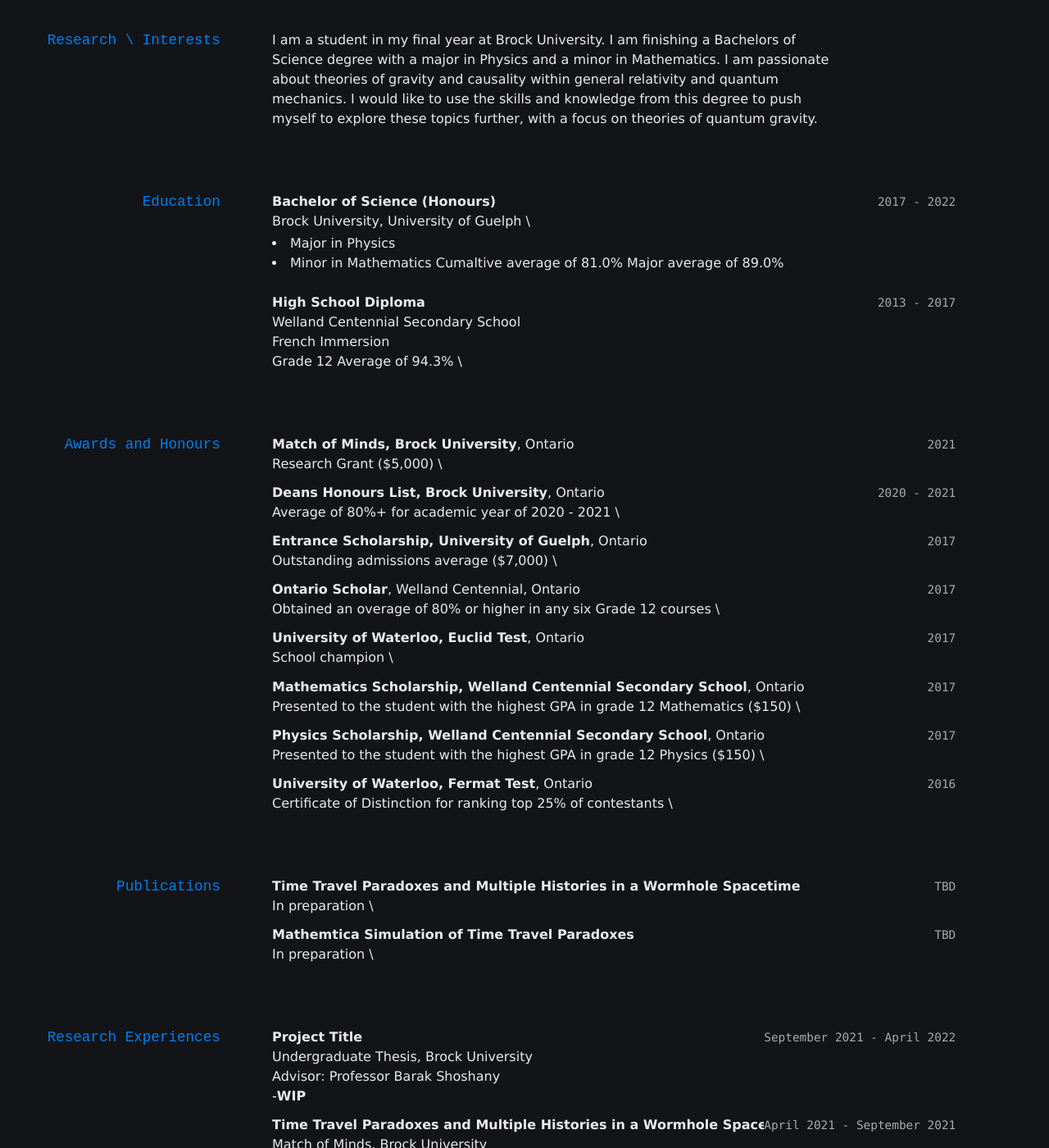
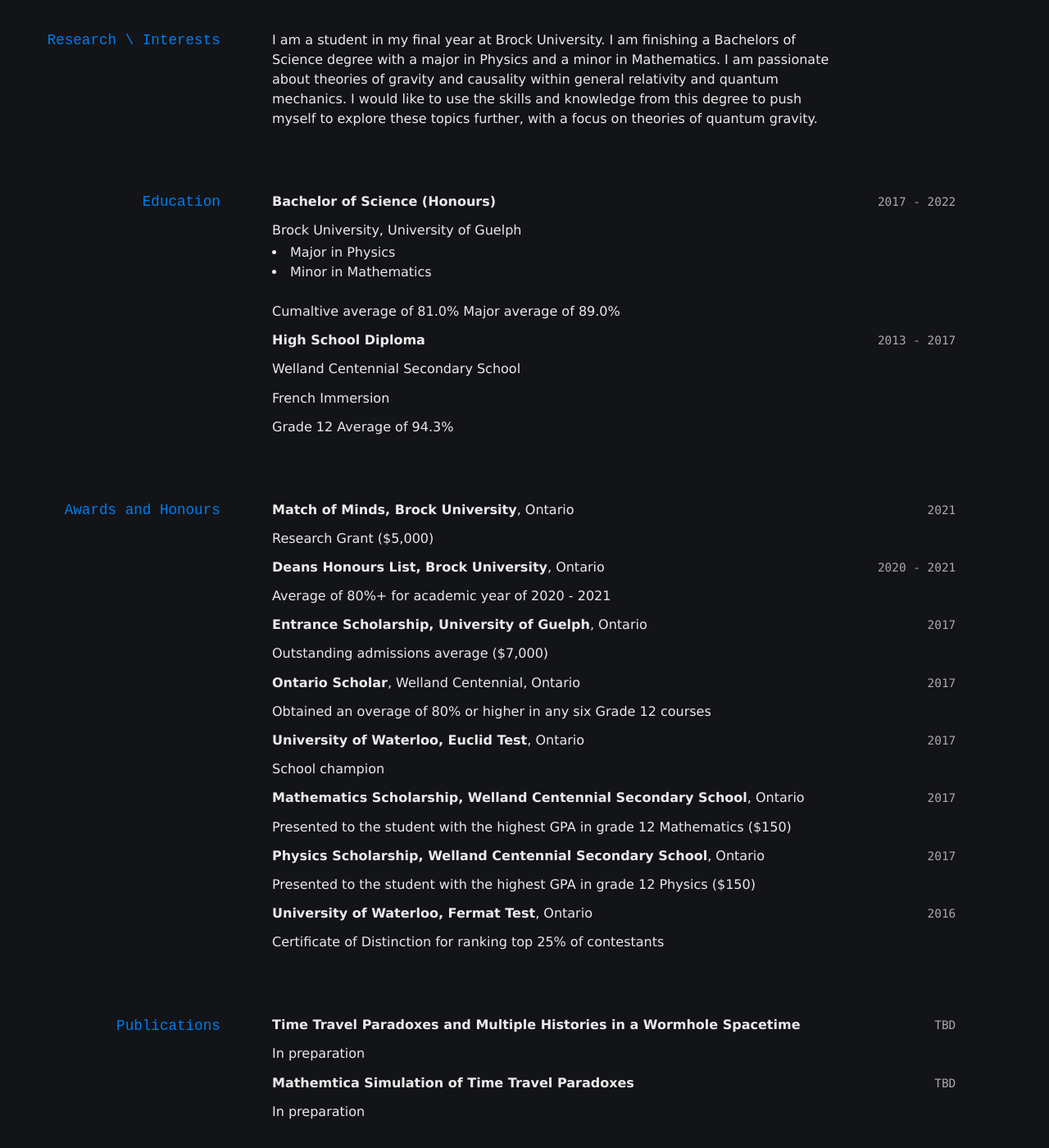
Before and after one commit to JaredWogan/CV, a Jekyll site: the page built from index.md, in a window 1280 px wide and 1400 px high, scrolled down 192 px. Shown: the whole window at 82% size. Built offline with Jekyll 4.4.1, drawn with Linux system fonts in a browser that asks for light colours; some of the changed text lies outside the part shown.

```diff
--- a/index.md
+++ b/index.md
@@ -22,78 +22,108 @@ to push myself to explore these topics further, with a focus on theories of quan
 ## Education
 
 `2017 - 2022`
-__Bachelor of Science (Honours)__ \
-Brock University, University of Guelph \
+__Bachelor of Science (Honours)__
+
+Brock University, University of Guelph
+
 - Major in Physics
 - Minor in Mathematics
+
 Cumaltive average of 81.0%
 Major average of 89.0%
 
 `2013 - 2017`
-__High School Diploma__ \
-Welland Centennial Secondary School \
-French Immersion \
-Grade 12 Average of 94.3% \
+__High School Diploma__
+
+Welland Centennial Secondary School
+
+French Immersion
+
+Grade 12 Average of 94.3%
 
 
 ## Awards and Honours
 
 `2021`
-__Match of Minds, Brock University__, Ontario \
-Research Grant ($5,000) \
+__Match of Minds, Brock University__, Ontario
+
+Research Grant ($5,000)
+
 
 `2020 - 2021`
-__Deans Honours List, Brock University__, Ontario \
-Average of 80%+ for academic year of 2020 - 2021 \
+__Deans Honours List, Brock University__, Ontario
+
+Average of 80%+ for academic year of 2020 - 2021
+
 
 `2017`
-__Entrance Scholarship, University of Guelph__, Ontario \
-Outstanding admissions average ($7,000) \
+__Entrance Scholarship, University of Guelph__, Ontario
+
+Outstanding admissions average ($7,000)
+
 
 `2017`
-__Ontario Scholar__, Welland Centennial, Ontario \
-Obtained an overage of 80% or higher in any six Grade 12 courses \
+__Ontario Scholar__, Welland Centennial, Ontario
+
+Obtained an overage of 80% or higher in any six Grade 12 courses
+
 
 `2017`
-__University of Waterloo, Euclid Test__, Ontario \
-School champion \
+__University of Waterloo, Euclid Test__, Ontario
+
+School champion
+
 
 `2017`
-__Mathematics Scholarship, Welland Centennial Secondary School__, Ontario \
-Presented to the student with the highest GPA in grade 12 Mathematics ($150) \
+__Mathematics Scholarship, Welland Centennial Secondary School__, Ontario
+
+Presented to the student with the highest GPA in grade 12 Mathematics ($150)
+
 
 `2017`
-__Physics Scholarship, Welland Centennial Secondary School__, Ontario \
-Presented to the student with the highest GPA in grade 12 Physics ($150) \
+__Physics Scholarship, Welland Centennial Secondary School__, Ontario
+
+Presented to the student with the highest GPA in grade 12 Physics ($150)
+
 
 `2016`
-__University of Waterloo, Fermat Test__, Ontario \
-Certificate of Distinction for ranking top 25% of contestants \
+__University of Waterloo, Fermat Test__, Ontario
+
+Certificate of Distinction for ranking top 25% of contestants
 
 
 ## Publications
 
 `TBD`
-__Time Travel Paradoxes and Multiple Histories in a Wormhole Spacetime__ \
-In preparation \
+__Time Travel Paradoxes and Multiple Histories in a Wormhole Spacetime__
+
+In preparation
+
 
 `TBD`
-__Mathemtica Simulation of Time Travel Paradoxes__ \
-In preparation \
+__Mathemtica Simulation of Time Travel Paradoxes__
+
+In preparation
 
 
 ## Research Experiences
 
 `September 2021 - April 2022`
-__Project Title__\
-Undergraduate Thesis, Brock University \
-Advisor: Professor Barak Shoshany \
+__Project Title__
+
+Undergraduate Thesis, Brock University
+
+Advisor: Professor Barak Shoshany
+
 -__WIP__
 
 `April 2021 - September 2021`
-__Time Travel Paradoxes and Multiple Histories in a Wormhole Spacetime__\
-Match of Minds, Brock University \
-Advisor: Professor Barak Shoshany \
+__Time Travel Paradoxes and Multiple Histories in a Wormhole Spacetime__
+
+Match of Minds, Brock University
+
+Advisor: Professor Barak Shoshany
+
 - Studying Time Travel Paradoxes and Causality
     - Created a simulation of paradoxes within Mathematica
     - Updated existing paradox model to use temperature instead of colours for the particles
@@ -124,65 +154,100 @@ __Soft Skills:__ Passionate, Hard Working, Collaborative, Time Management, Organ
 
 `2020`
 __Independant Peer Tutor__, Brock University
+
 - Organized and taught a student study group for Electromagnetism
+
 - Held review and one on one sessions with students in need of assistance
+
 
 `2017 - 2018`
 __Physics Club__, University of Guelph
+
 - Participated in weekly gatherings to discuss current developments Physics
+
 - Meeting professors and other students
+
 - Telescope observation night
 
 `2017 - 2018`
 __Jack.org__, University of Guelph
+
 - Mental health awareness movement
+
 - Volunteered and participated in regular events throughtout school terms
 
 
 ## Work Experience
 
 `April 2021 - September 2021`
-__Research Assistant__\
-Match of Minds, Brock University \
+__Research Assistant__
+
+Match of Minds, Brock University
+
 - Research experience
+
 - Collaborating and sharing ideas with others
 
+
 `January 2020 - Present`
-__Private Tutor__, Ontario \
-Highschool Mathematics \
+__Private Tutor__, Ontario
+
+Highschool Mathematics
+
 - Teaching skills
+
 - Learning to communicate thoughts and ideas effectively
 
+
 `March 2019 - Present`
-__Line Cook, Customer Service__, Ontario \
-McDonalds \
+__Line Cook, Customer Service__, Ontario
+
+McDonalds
+
 - Customer service
+
 - Communication skills
+
 - Working as a team towards common goals
 
+
 `May 2018 - September 2018`
-__IT intern__, Ontario \
-Candian Niagara Power \
+__IT intern__, Ontario
+
+Candian Niagara Power
+
 - Computer maintenance and deployment
+
 - Computing projects in Visual Basic
 
+
 `June 2015 - September 2017`
-__Dishwasher, Line Cook__, Ontario \
-Hard Rock Cafe \
+__Dishwasher, Line Cook__, Ontario
+
+Hard Rock Cafe
+
 - Working and collaborating with team members
+
 - Communication skills
+
 - Working in a stressful and time sensitive environment
 
 
 ## Hobbies
 
 __Computers__
+
 - Regularly building and maintaining computers
 
+
 __Programming__
+
 - Passion Projects
+
     - Developed a Discord bot for use in my personal Discord
+
     - Creating fractals using Python
+
 
 __Music__
 - Occasional mixing done in FL Studio
```
